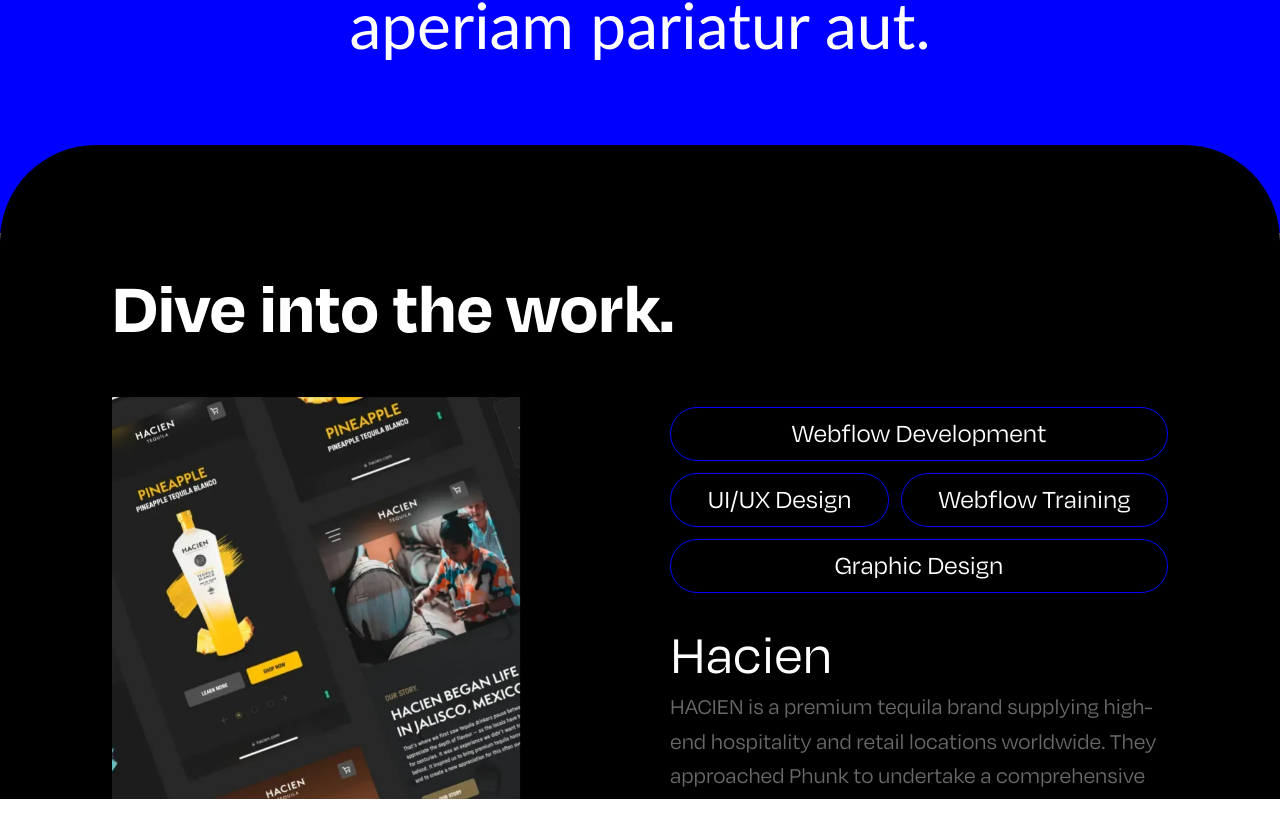
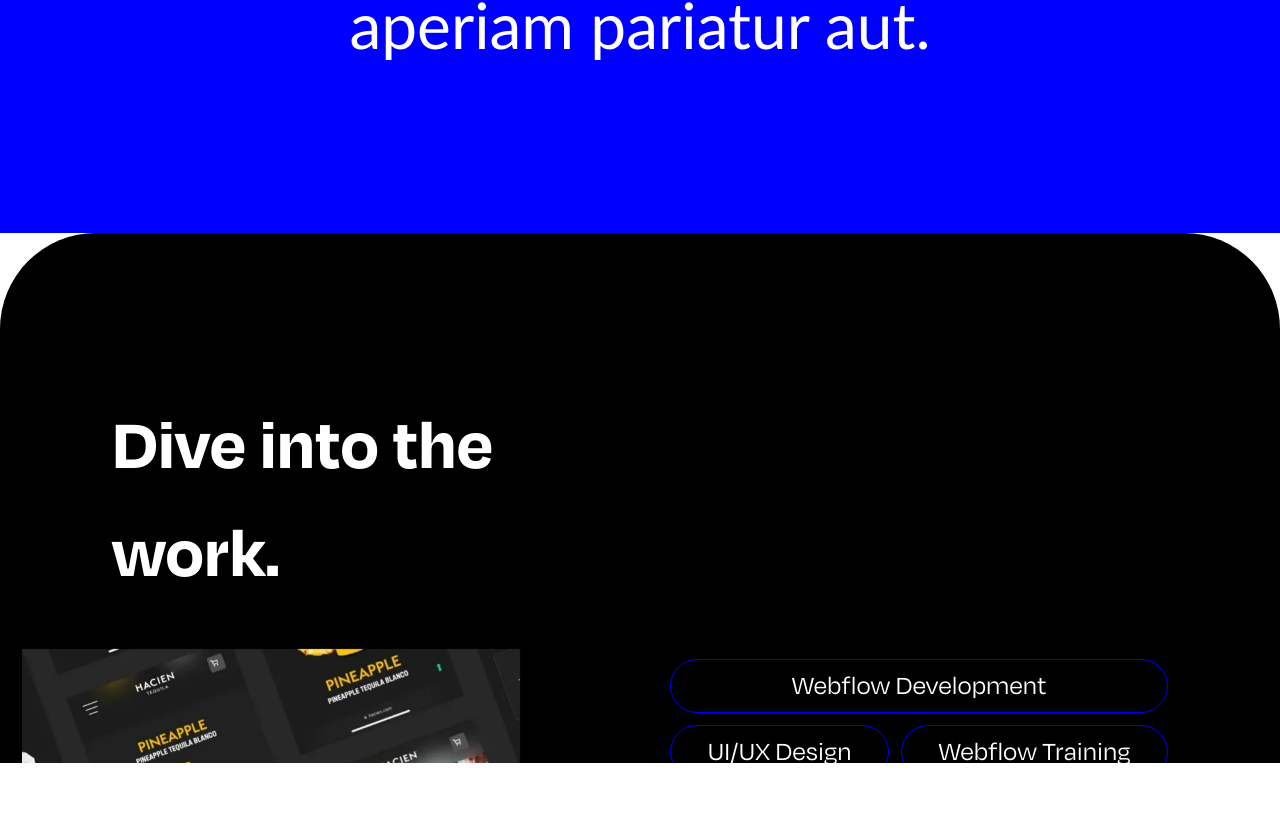
Before and after one commit to marketLube/Marketlub, a React (Vite) app: page / in a window 1280 px wide. Shown: the part 1184-2000 px from the top of the page. Built offline with nearby package versions, Linux system fonts and the light colour scheme.

Commit message:
work section modify

```diff
--- a/sass/page/Section4/work.scss
+++ b/sass/page/Section4/work.scss
@@ -1,22 +1,34 @@
 .work-section {
-  padding: 7rem;
-  background-color: #000;
-  color: #fff;
+  // padding: 7rem;
+  // background-color: #000;
+  // color: #fff;
   border-top-left-radius: 6rem;
   border-top-right-radius: 6rem;
-  margin-top: -88px;
+  // // margin-top: -88px;
+  // position: -webkit-sticky;
+  // position: sticky;
+  // top: 0;
+  // overflow: hidden;
+  background-color: #000;
+  height: 100vh;
 
   &__scroll-container {
+    // border-top-left-radius: 6rem;
+    // border-top-right-radius: 6rem;
+    // background-color: #000;
+    padding: 10rem 7rem 5rem 7rem;
     scrollbar-width: none;
     -ms-overflow-style: none;
     display: grid;
     grid-template-columns: 1fr 1fr;
     grid-auto-rows: auto;
     overflow-y: scroll;
-    height: 70vh;
+    height: 75vh;
     gap: 60px;
     row-gap: 40px;
     scroll-behavior: smooth;
+    scrollbar-width: none;
+    -ms-overflow-style: none;
   }
 
   &__scroll-container::-webkit-scrollbar {
@@ -28,6 +40,7 @@
     position: sticky;
     top: 0;
     text-align: center;
+    scroll-behavior: smooth;
   }
 
   &__workImage {
@@ -84,6 +97,7 @@
   }
 
   &__rightBottomDiv {
+    margin-top: 1rem;
     grid-column: 2 / 3;
     gap: 1.875rem;
     flex-direction: column;
@@ -92,7 +106,9 @@
     height: 65vh;
     display: flex;
     margin-top: 10px;
-    // width: 60%;
+    position: sticky;
+    background-color: #000;
+    scroll-behavior: smooth;
   }
 
   &__linktag {
@@ -107,8 +123,10 @@
 
   &__title {
     font-size: 4.5rem;
-    margin-bottom: 2rem;
+    // margin-bottom: 2rem;
     font-weight: bold;
+    color: #fff;
+    text-align: start;
   }
 
   &__content {
--- a/src/SectionFour/WorkSection.jsx
+++ b/src/SectionFour/WorkSection.jsx
@@ -77,11 +77,11 @@
     },
   ];
   return (
-    <div className="work-section">
-      <div>
-        <h1 className="work-section__title">Dive into the work.</h1>
-      </div>
+    <div className="work-section" style={{ position: "sticky", top: 0 }}>
       <div className="work-section__scroll-container container">
+        <div>
+          <h1 className="work-section__title">Dive into the work.</h1>
+        </div>
         {items.map((item, index) => (
           <>
             <div className="work-section__imageDiv">
--- a/styles/sassStyle.css
+++ b/styles/sassStyle.css
@@ -206,24 +206,25 @@
 }
 
 .work-section {
-  padding: 7rem;
-  background-color: #000;
-  color: #fff;
   border-top-left-radius: 6rem;
   border-top-right-radius: 6rem;
-  margin-top: -88px;
+  background-color: #000;
+  height: 100vh;
 }
 .work-section__scroll-container {
+  padding: 10rem 7rem 5rem 7rem;
   scrollbar-width: none;
   -ms-overflow-style: none;
   display: grid;
   grid-template-columns: 1fr 1fr;
   grid-auto-rows: auto;
   overflow-y: scroll;
-  height: 70vh;
+  height: 75vh;
   gap: 60px;
   row-gap: 40px;
   scroll-behavior: smooth;
+  scrollbar-width: none;
+  -ms-overflow-style: none;
 }
 .work-section__scroll-container::-webkit-scrollbar {
   display: none;
@@ -233,6 +234,7 @@
   position: sticky;
   top: 0;
   text-align: center;
+  scroll-behavior: smooth;
 }
 .work-section__workImage {
   width: 100%;
@@ -282,6 +284,7 @@
   text-align: center;
 }
 .work-section__rightBottomDiv {
+  margin-top: 1rem;
   grid-column: 2/3;
   gap: 1.875rem;
   flex-direction: column;
@@ -290,6 +293,9 @@
   height: 65vh;
   display: flex;
   margin-top: 10px;
+  position: sticky;
+  background-color: #000;
+  scroll-behavior: smooth;
 }
 .work-section__linktag {
   border-bottom: 1px solid white;
@@ -302,8 +308,9 @@
 }
 .work-section__title {
   font-size: 4.5rem;
-  margin-bottom: 2rem;
   font-weight: bold;
+  color: #fff;
+  text-align: start;
 }
 .work-section__content {
   display: flex;
```
Also changed, not shown: 1 other file (tests, documents, lock files or other folders).
